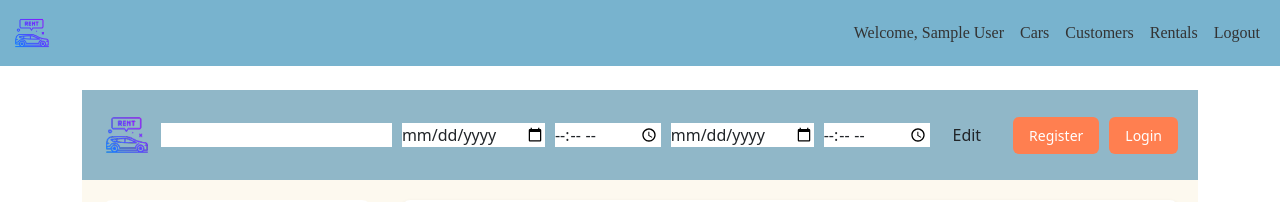
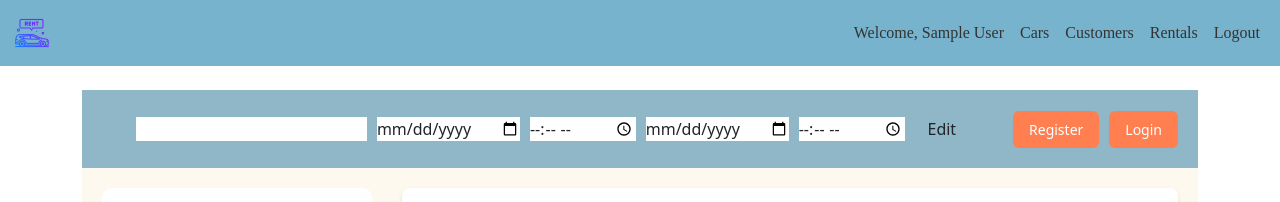
Before and after one commit to aniketkhot/car-rental-group-project, a React (Create React App) app in the folder frontend/: page /afterSearch in a window 1280 px wide. Shown: the top 202 px of the page. Built offline with nearby package versions, Linux system fonts and the light colour scheme; sample sign-in values are in the browser's storage; grey boxes are pictures that could not be loaded.

Commit message:
removed logo

```diff
--- a/frontend/src/pages/AfterSearch.jsx
+++ b/frontend/src/pages/AfterSearch.jsx
@@ -30,7 +30,7 @@ function AfterSearchPage() {
       {/*  Top bar  */}
       <header className="header">
         <div className="logo-section">
-          <img src="/logo.png" alt="logo" className="logo" />
+         {/*<img src="/logo.png" alt="logo" className="logo" */}
         </div>
 
         {/* search controls show the values we received */}
```
